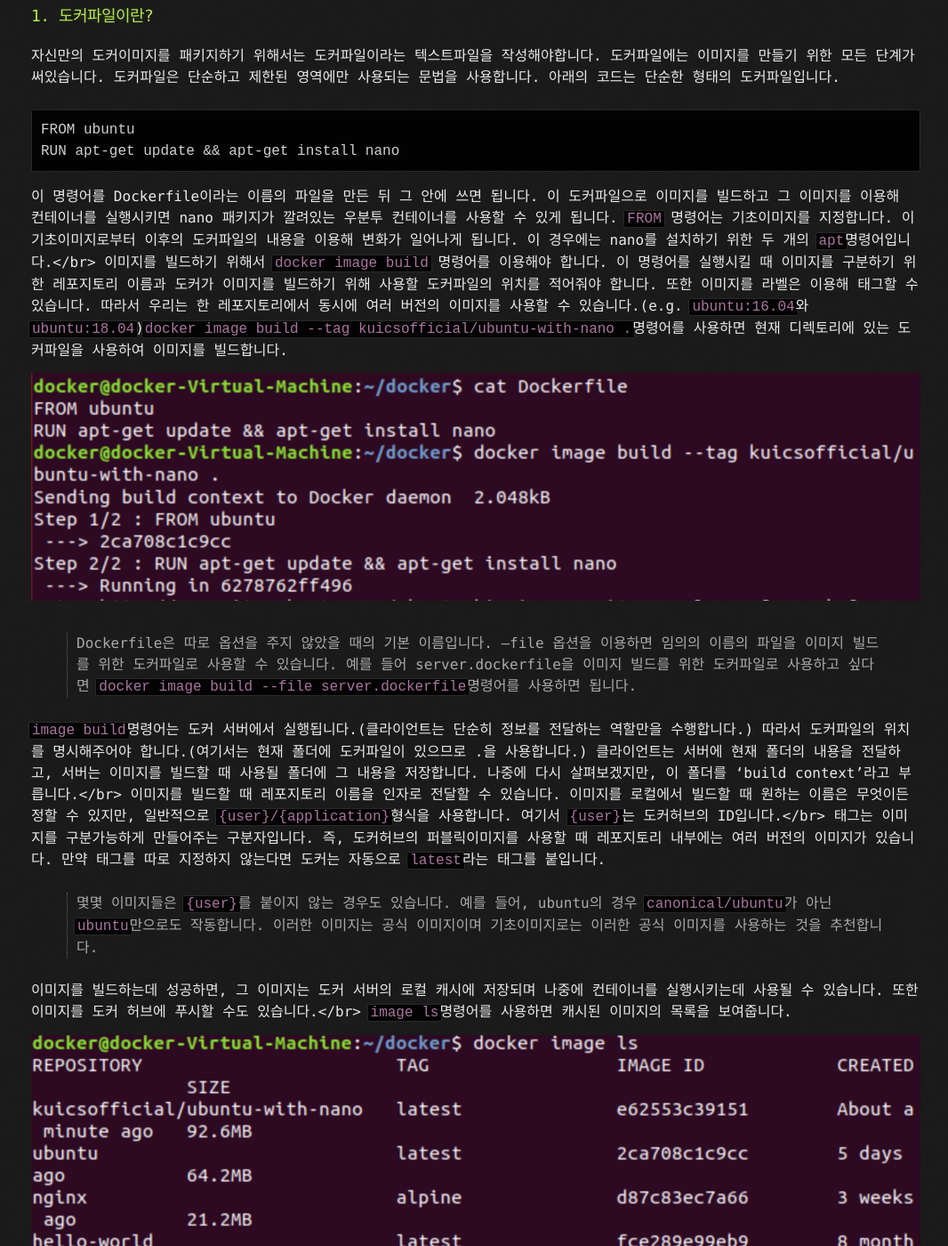
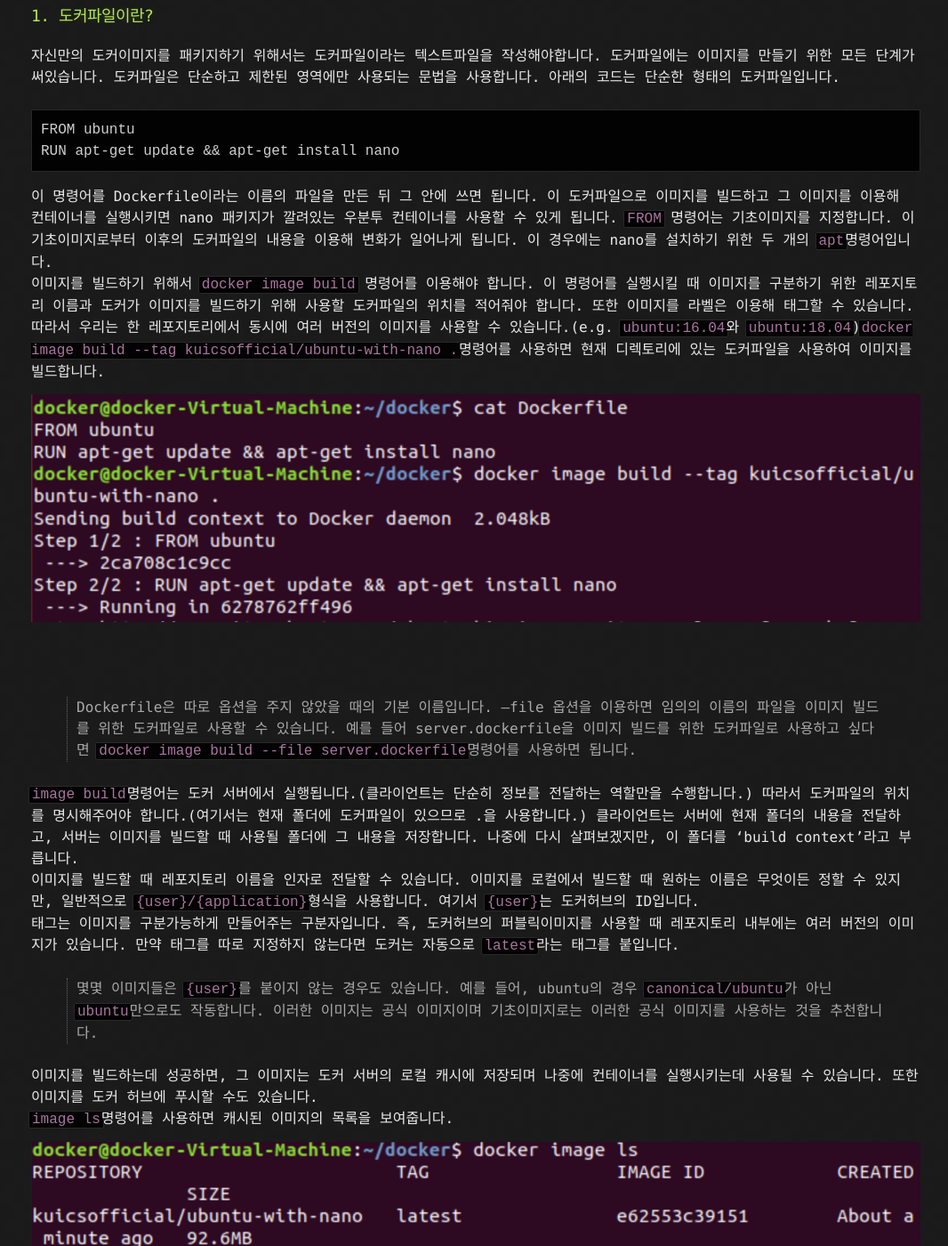
Before and after one commit to KUICS-Official/kuics_blog, a Jekyll site: the page built from _posts/2019-09-21-Docker-2.md, in a window 1280 px wide and 1400 px high, scrolled down 305 px. Shown: the whole window at 89% size, without its empty margins (105-1171 px from the left). Built offline with Jekyll 4.4.1, drawn with Linux system fonts in a browser that asks for light colours.

Commit message:
typo correction
add <br/> tag

````diff
--- a/_posts/2019-09-21-Docker-2.md
+++ b/_posts/2019-09-21-Docker-2.md
@@ -10,17 +10,17 @@ published: true
 FROM ubuntu
 RUN apt-get update && apt-get install nano
 ```
-이 명령어를 Dockerfile이라는 이름의 파일을 만든 뒤 그 안에 쓰면 됩니다. 이 도커파일으로 이미지를 빌드하고 그 이미지를 이용해 컨테이너를 실행시키면 nano 패키지가 깔려있는 우분투 컨테이너를 사용할 수 있게 됩니다. ```FROM``` 명령어는 기초이미지를 지정합니다. 이 기초이미지로부터 이후의 도커파일의 내용을 이용해 변화가 일어나게 됩니다. 이 경우에는 nano를 설치하기 위한 두 개의 ```apt```명령어입니다.</br>
+이 명령어를 Dockerfile이라는 이름의 파일을 만든 뒤 그 안에 쓰면 됩니다. 이 도커파일으로 이미지를 빌드하고 그 이미지를 이용해 컨테이너를 실행시키면 nano 패키지가 깔려있는 우분투 컨테이너를 사용할 수 있게 됩니다. ```FROM``` 명령어는 기초이미지를 지정합니다. 이 기초이미지로부터 이후의 도커파일의 내용을 이용해 변화가 일어나게 됩니다. 이 경우에는 nano를 설치하기 위한 두 개의 ```apt```명령어입니다.<br/>
 이미지를 빌드하기 위해서 ```docker image build``` 명령어를 이용해야 합니다. 이 명령어를 실행시킬 때 이미지를 구분하기 위한 레포지토리 이름과 도커가 이미지를 빌드하기 위해 사용할 도커파일의 위치를 적어줘야 합니다. 또한 이미지를 라벨은 이용해 태그할 수 있습니다. 따라서 우리는 한 레포지토리에서 동시에 여러 버전의 이미지를 사용할 수 있습니다.(e.g. ```ubuntu:16.04```와 ```ubuntu:18.04 ```)```docker image build --tag kuicsofficial/ubuntu-with-nano .```명령어를 사용하면 현재 디렉토리에 있는 도커파일을 사용하여 이미지를 빌드합니다.
-![Result of docker image build --tag kuicsofficial/ubuntu-with-nano](/blog/assets/2019-09-21-Docker-2/docker_image_build_ubuntu-with-nano_1.png)
+![Result of docker image build --tag kuicsofficial/ubuntu-with-nano](/blog/assets/2019-09-21-Docker-2/docker_image_build_ubuntu-with-nano_1.png)<br/><br/>
 >Dockerfile은 따로 옵션을 주지 않았을 때의 기본 이름입니다. --file 옵션을 이용하면 임의의 이름의 파일을 이미지 빌드를 위한 도커파일로 사용할 수 있습니다. 예를 들어 server.dockerfile을 이미지 빌드를 위한 도커파일로 사용하고 싶다면 ```docker image build --file server.dockerfile```명령어를 사용하면 됩니다.
 
-```image build```명령어는  도커 서버에서 실행됩니다.(클라이언트는 단순히 정보를 전달하는 역할만을 수행합니다.) 따라서 도커파일의 위치를 명시해주어야 합니다.(여기서는 현재 폴더에 도커파일이 있으므로 .을 사용합니다.) 클라이언트는 서버에 현재 폴더의 내용을 전달하고, 서버는 이미지를 빌드할 때 사용될 폴더에 그 내용을 저장합니다. 나중에 다시 살펴보겠지만, 이 폴더를 'build context'라고 부릅니다.</br>
-이미지를 빌드할 때 레포지토리 이름을 인자로 전달할 수 있습니다. 이미지를 로컬에서 빌드할 때 원하는 이름은 무엇이든 정할 수 있지만, 일반적으로 ```{user}/{application}```형식을 사용합니다. 여기서 ```{user}```는 도커허브의 ID입니다.</br>
+```image build```명령어는  도커 서버에서 실행됩니다.(클라이언트는 단순히 정보를 전달하는 역할만을 수행합니다.) 따라서 도커파일의 위치를 명시해주어야 합니다.(여기서는 현재 폴더에 도커파일이 있으므로 .을 사용합니다.) 클라이언트는 서버에 현재 폴더의 내용을 전달하고, 서버는 이미지를 빌드할 때 사용될 폴더에 그 내용을 저장합니다. 나중에 다시 살펴보겠지만, 이 폴더를 'build context'라고 부릅니다.<br/>
+이미지를 빌드할 때 레포지토리 이름을 인자로 전달할 수 있습니다. 이미지를 로컬에서 빌드할 때 원하는 이름은 무엇이든 정할 수 있지만, 일반적으로 ```{user}/{application}```형식을 사용합니다. 여기서 ```{user}```는 도커허브의 ID입니다.<br/>
 태그는 이미지를 구분가능하게 만들어주는 구분자입니다. 즉, 도커허브의 퍼블릭이미지를 사용할 때 레포지토리 내부에는 여러 버전의 이미지가 있습니다. 만약 태그를 따로 지정하지 않는다면 도커는 자동으로 ```latest```라는 태그를 붙입니다.
 >몇몇 이미지들은 ```{user}```를 붙이지 않는 경우도 있습니다. 예를 들어, ubuntu의 경우 ```canonical/ubuntu```가 아닌 ```ubuntu```만으로도 작동합니다. 이러한 이미지는 공식 이미지이며 기초이미지로는 이러한 공식 이미지를 사용하는 것을 추천합니다.
 
-이미지를 빌드하는데 성공하면, 그 이미지는 도커 서버의 로컬 캐시에 저장되며 나중에 컨테이너를 실행시키는데 사용될 수 있습니다. 또한 이미지를 도커 허브에 푸시할 수도 있습니다.</br>
+이미지를 빌드하는데 성공하면, 그 이미지는 도커 서버의 로컬 캐시에 저장되며 나중에 컨테이너를 실행시키는데 사용될 수 있습니다. 또한 이미지를 도커 허브에 푸시할 수도 있습니다.<br/>
 ```image ls```명령어를 사용하면 캐시된 이미지의 목록을 보여줍니다.
-![Result of docker images ls](/blog/assets/2019-09-21-Docker-2/docker_image_ls.png)
+![Result of docker images ls](/blog/assets/2019-09-21-Docker-2/docker_image_ls.png)<br/><br/>
 ```docker image ls```명령어의 출력에서는 레포지토리 이름과 태그, 이미지의 ID, 언제 만들어졌으며, 이미지의 크기를 확인할 수 있습니다. 여기서 3개의 허브에서 다운로드한 이미지가 있는 것을 볼 수 있는데, 이 이미지는 Chapter 1에서 다운받았던 이미지입니다. ```kuicsofficial```이라는 user이름으로 만들어진 이미지는 방금 생성한 이미지입니다. 만약 더 큰 이미지를 사용한다면 로컬 캐시는 많은 용량을 차지하게 될 것입니다. 이를 관리하는 법은 Chapter 4에서 다룰 것입니다.
````
